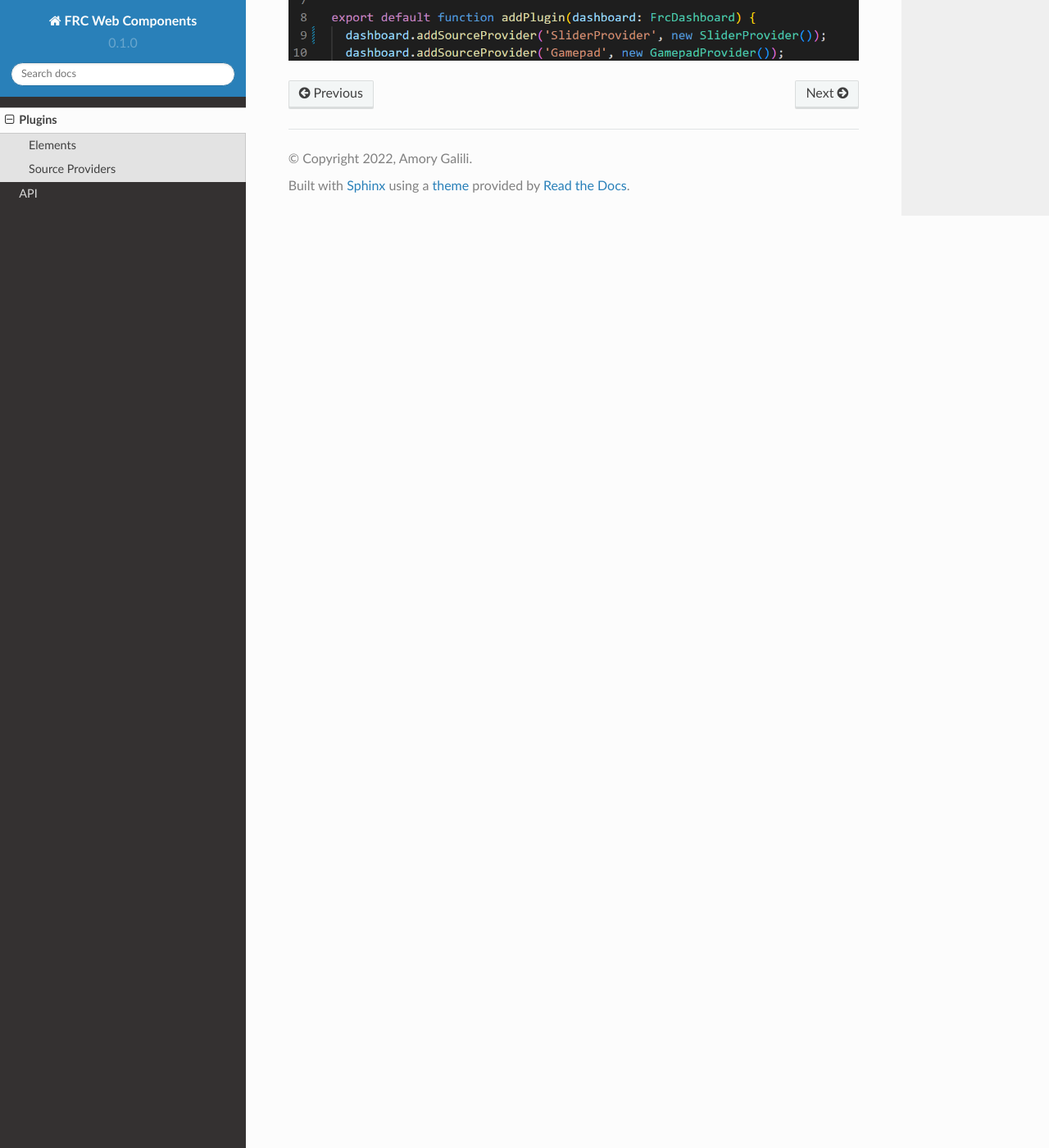
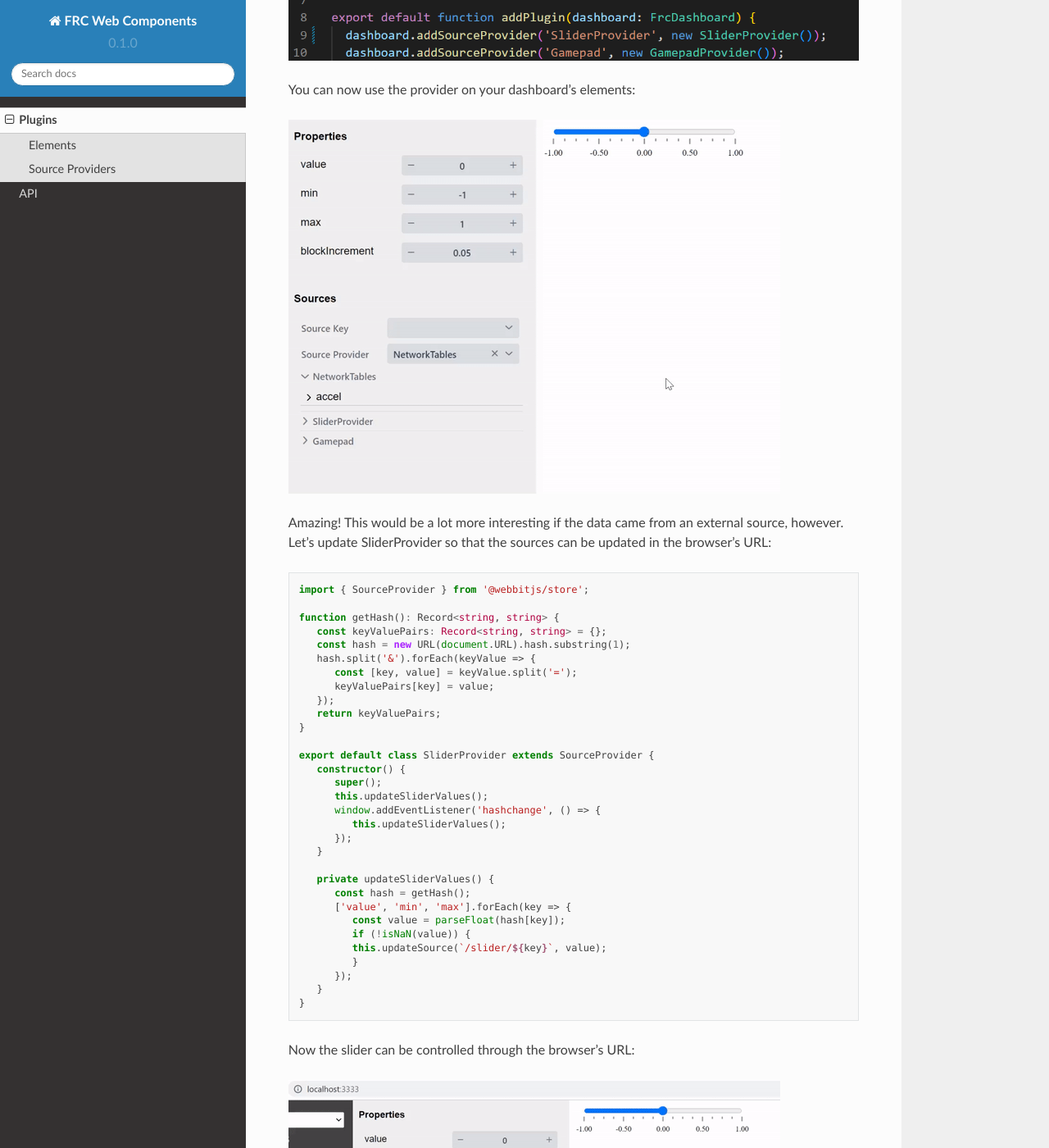
Before and after one commit to frc-web-components/docs, a Sphinx documentation site: the page built from docs/source/plugins.rst, in a window 1280 px wide and 1400 px high, scrolled down 2444 px. Shown: the whole window at 82% size. Built offline with Sphinx 7.4.7 and the Read the Docs theme 2.0.0, drawn with Linux system fonts in a browser that asks for light colours.

Commit message:
Updated plugin docs

```diff
--- a/docs/source/plugins.rst
+++ b/docs/source/plugins.rst
@@ -63,3 +63,47 @@ Now add the following lines to `index.ts`:
 Your `index.ts` file should now look something like this:
 
 .. image:: ./assets/plugins-source-provider4.*
+
+You can now use the provider on your dashboard's elements:
+
+.. image:: ./assets/plugins-source-provider5.*
+
+Amazing! This would be a lot more interesting if the data came from an external source, however. Let's update SliderProvider so that the sources can be updated in the browser's URL:
+
+.. code-block:: typescript
+
+   import { SourceProvider } from '@webbitjs/store';
+
+   function getHash(): Record<string, string> {
+      const keyValuePairs: Record<string, string> = {};
+      const hash = new URL(document.URL).hash.substring(1);
+      hash.split('&').forEach(keyValue => {
+         const [key, value] = keyValue.split('=');
+         keyValuePairs[key] = value;
+      });
+      return keyValuePairs;
+   }
+
+   export default class SliderProvider extends SourceProvider {
+      constructor() {
+         super();
+         this.updateSliderValues();
+         window.addEventListener('hashchange', () => {
+            this.updateSliderValues();
+         });
+      }
+
+      private updateSliderValues() {
+         const hash = getHash();
+         ['value', 'min', 'max'].forEach(key => {
+            const value = parseFloat(hash[key]);
+            if (!isNaN(value)) {
+            this.updateSource(`/slider/${key}`, value);
+            }
+         });
+      }
+   }
+
+Now the slider can be controlled through the browser's URL:
+
+.. image:: ./assets/plugins-source-provider6.*
```
Also changed, not shown: docs/source/assets/plugins-source-provider5.gif (added), docs/source/assets/plugins-source-provider6.gif (added).
